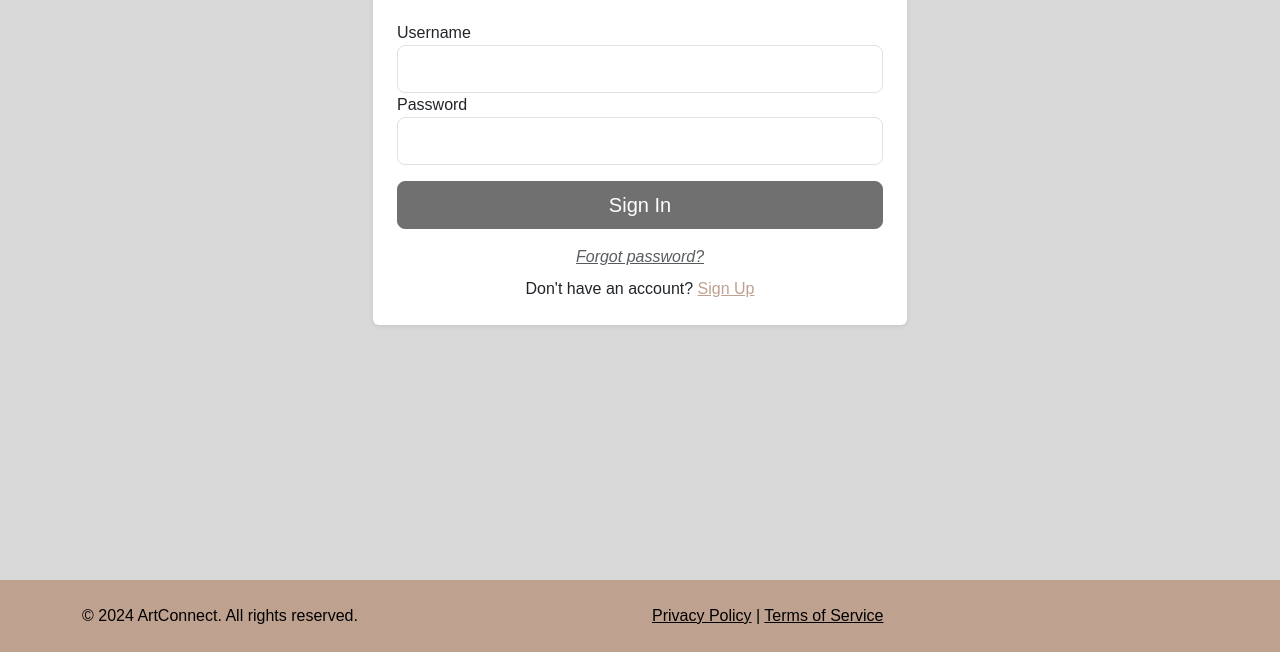
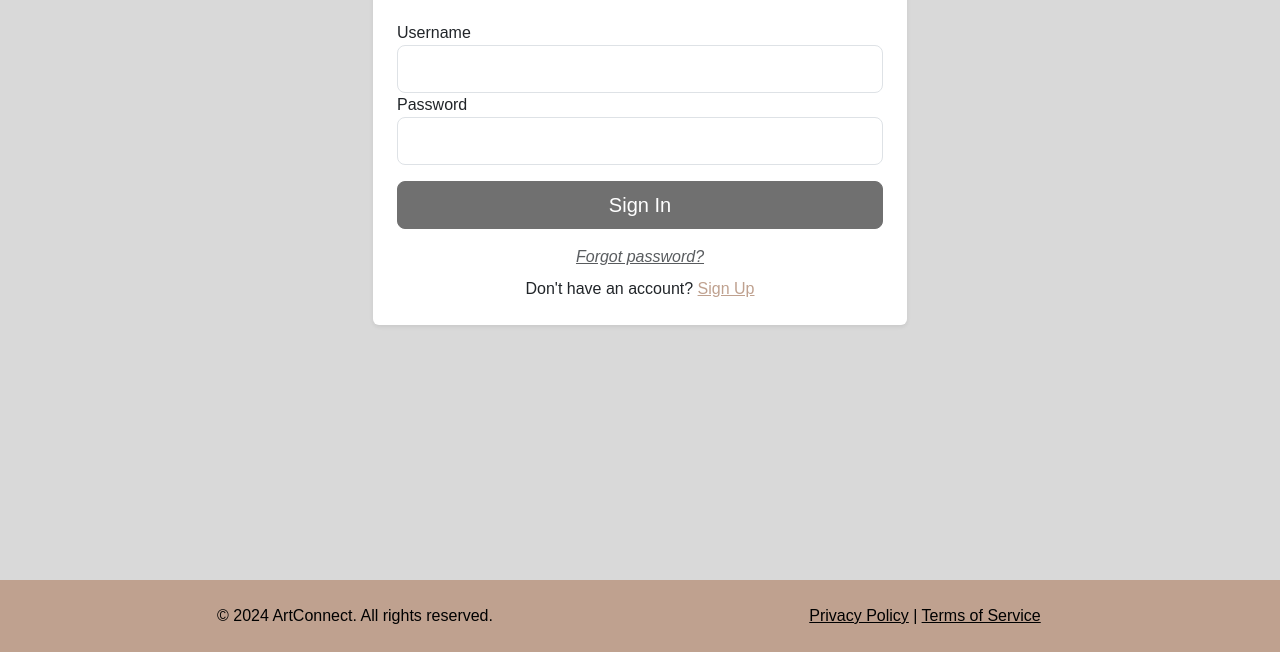
Before and after one commit to Veronicabrun/css-frameworks, a website: page index.html in a window 1280 px wide. Shown: the part 327-979 px from the top of the page. Drawn offline with nearby package versions, Linux system fonts and the light colour scheme.

Commit message:
Centered the text in the footer

```diff
--- a/index.html
+++ b/index.html
@@ -63,10 +63,10 @@
 <footer class="text-center text-lg-start mt-5 py-4">
     <div class="container">
         <div class="row">
-            <div class="col-md-6 mb-3 mb-md-0">
+            <div class="col-md-6 mb-3 mb-md-0 text-center">
                 <p class="mb-0">© 2024 ArtConnect. All rights reserved.</p>
             </div>
-            <div class="col-md-6">
+            <div class="col-md-6 text-center">
                 <a href="#" class="text-footer-primary">Privacy Policy</a> |
                 <a href="#" class="text-footer-primary">Terms of Service</a>
             </div>
```
Also changed, not shown: pages/Feed/index.html (+2 -2 lines), pages/profile/index.html (+2 -2 lines).
